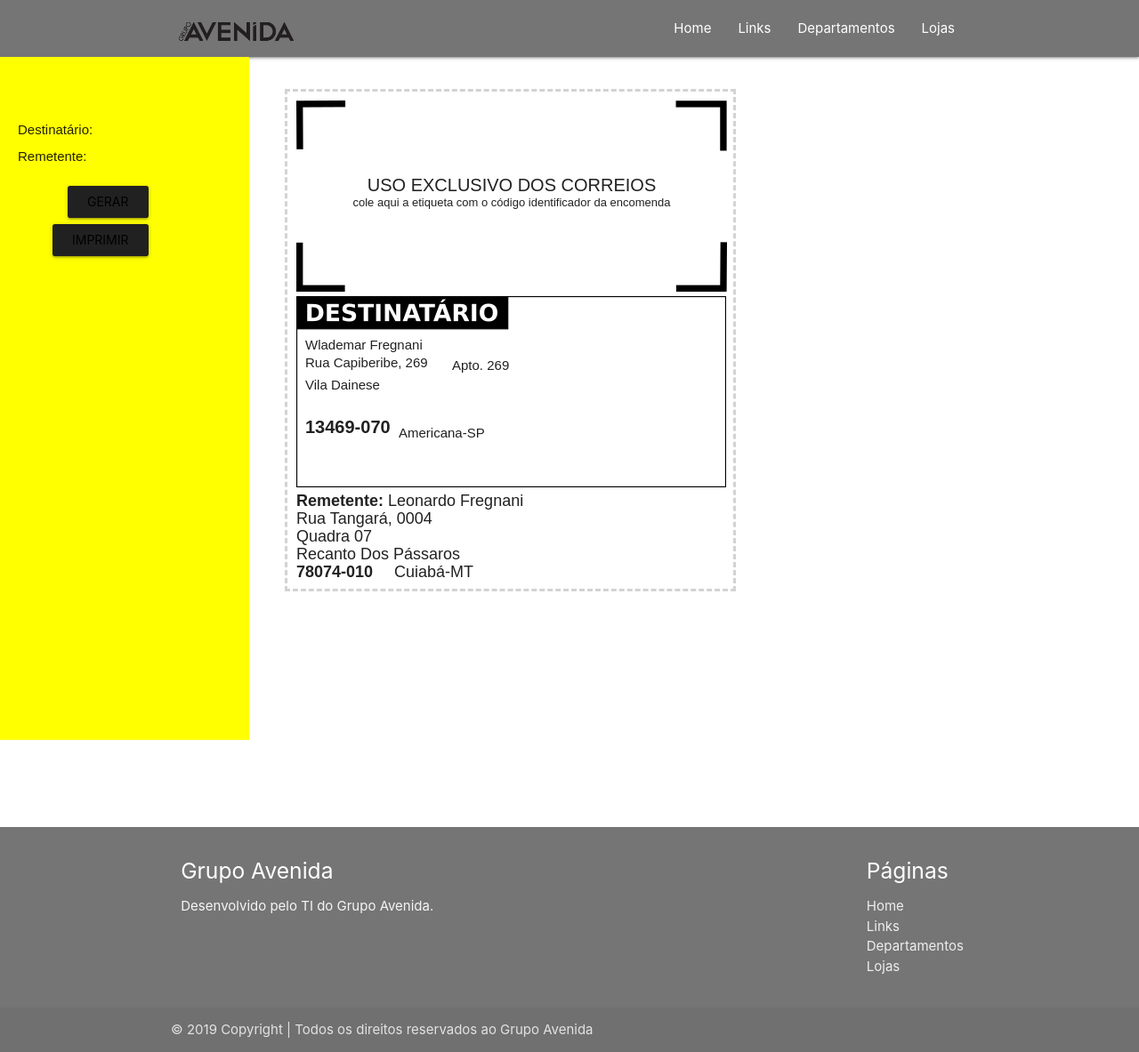
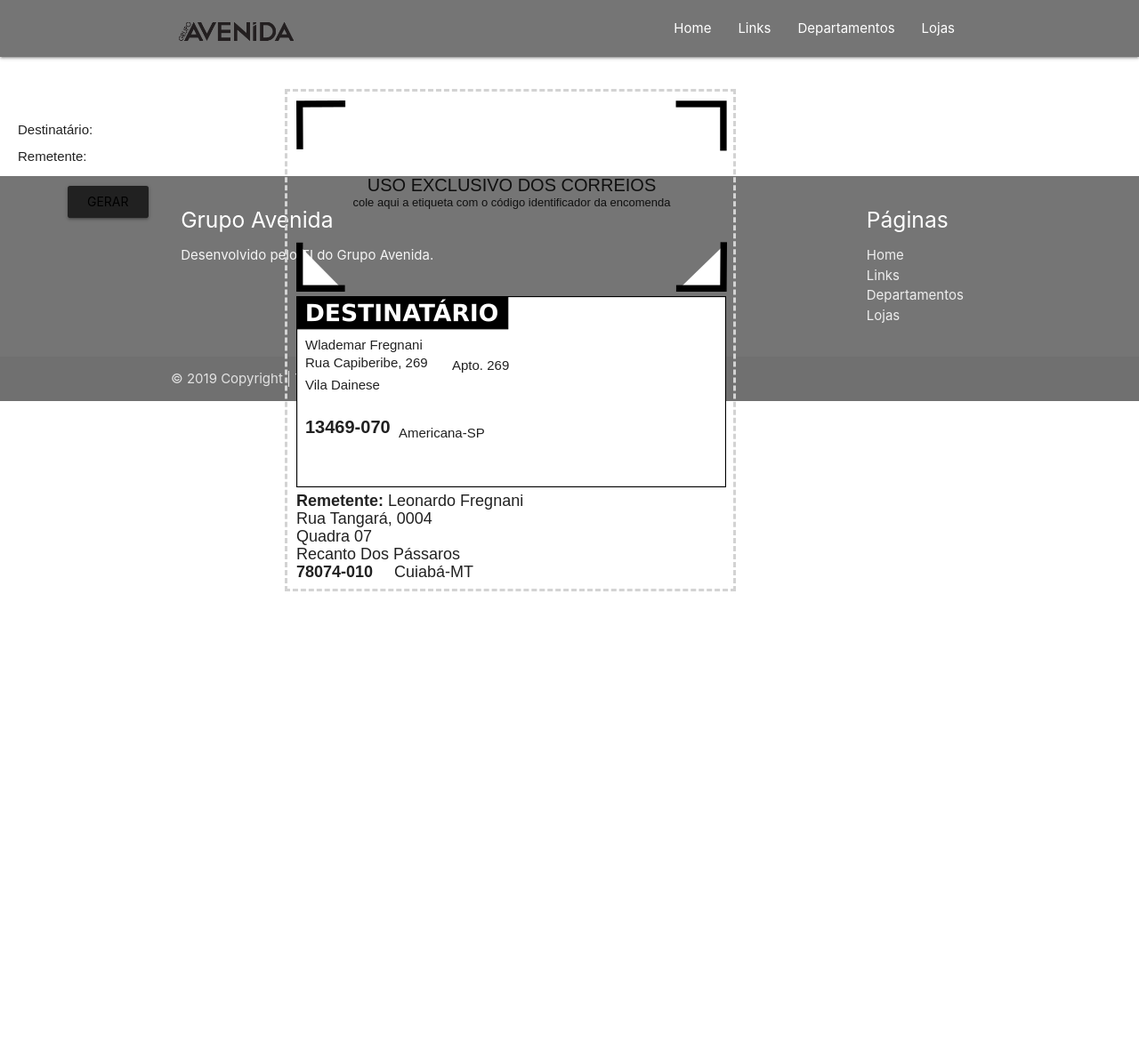
Before and after one commit to CleverssonHames/intranetgav, a Django app: template templates/intranet/etiqueta_correios.html in a window 1280 px wide. Shown: the whole page at 89% size. After the commit the page ends 665 px from the top, so only its background shows below. Run offline with Django 3.2, Linux system fonts and the light colour scheme; the template is opened without the code that fills it, so the values that code supplies are empty.

Commit message:
alterando 12

```diff
--- a/templates/intranet/etiqueta_correios.html
+++ b/templates/intranet/etiqueta_correios.html
@@ -9,11 +9,11 @@
 <section>
 
     <div>
-        <div class="lateral noprint">
+        <div class="noprint">
             <div class="destinatario">
                 <p>Destinatário:</p>
                     <div class="box-destino">
-                        <select name="" id="">
+                        <select>
                             <option value="1">teste</option>
                         </select>
                     </div>
```
